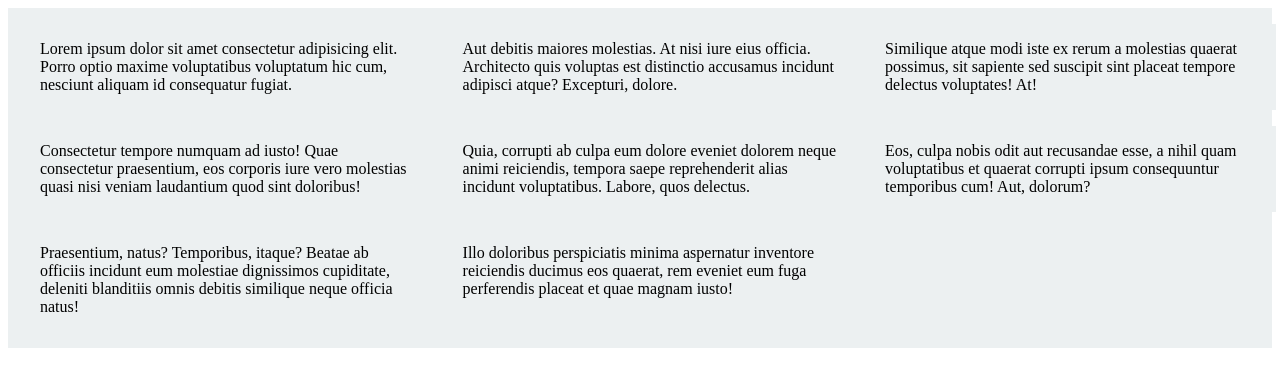
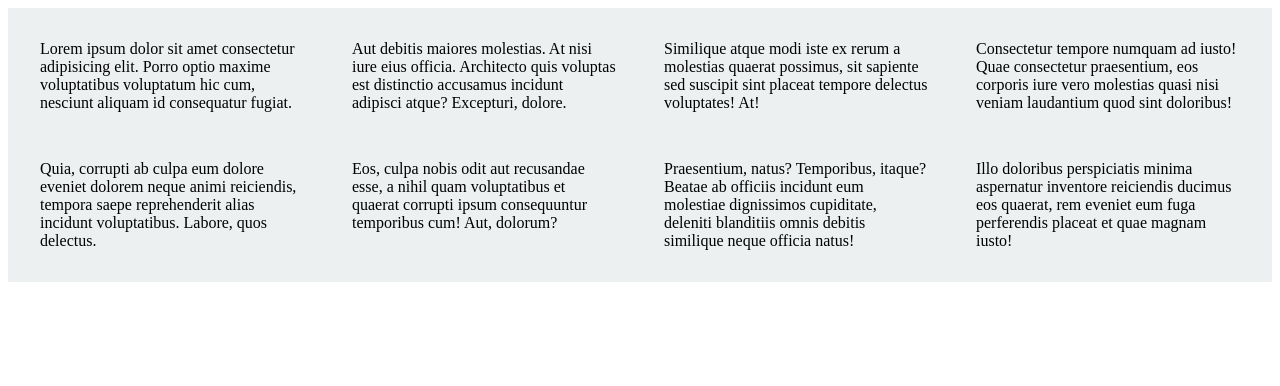
Before and after one commit to marvindejesusrosariodelgado/grid-garden, a plain HTML site: page index.html in a window 1280 px wide. Drawn offline with Linux system fonts and the light colour scheme.

Commit message:
main.css preparacion

```diff
--- a/main.css
+++ b/main.css
@@ -1,7 +1,6 @@
 .grid {
 display: grid;
-grid-template-columns: 33% 33% 33%;
-grid-template-rows: 200 px 400px;
+grid-template-columns: repeat(4, 1fr);
 gap: 1em;
 
 }
```
